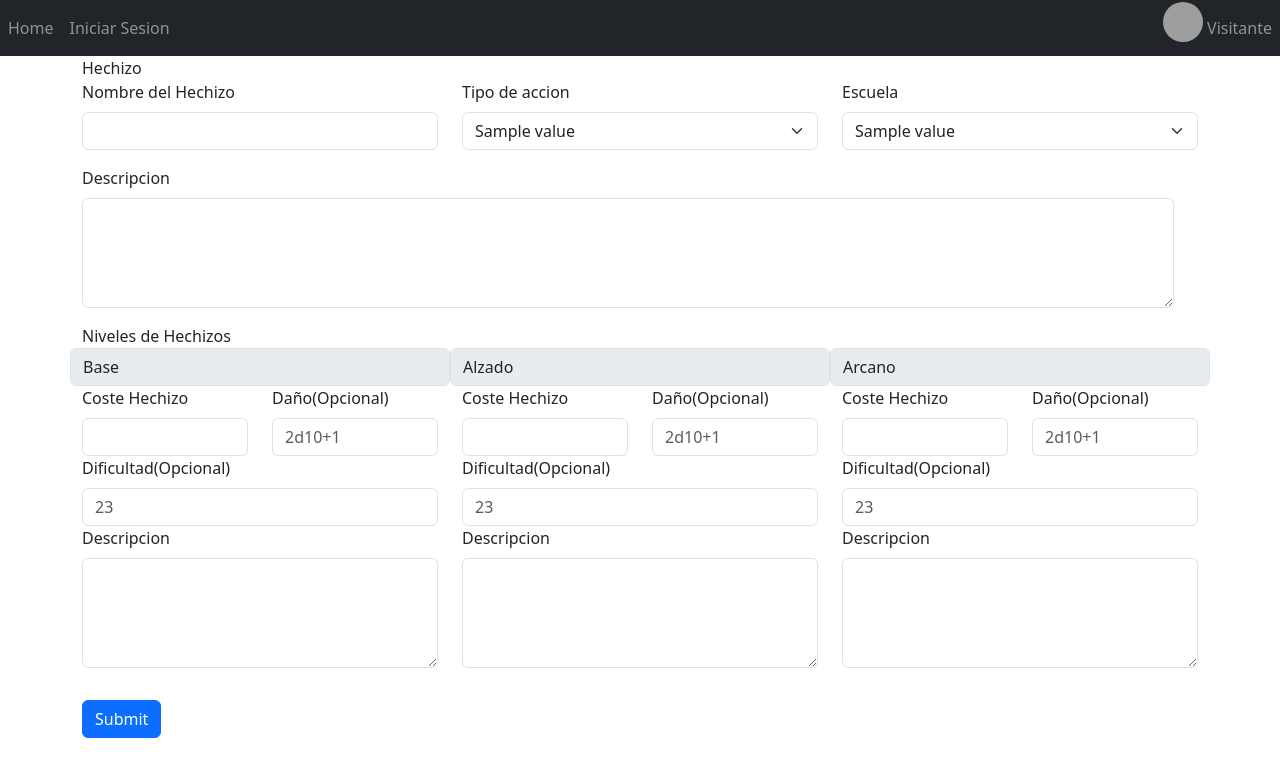
After one commit to pedroporo/webRolPython, a Flask app: template website/templates/hechizos_form.html in a window 1280 px wide. The commit adds this page. Shown: the top 777 px of the page. Run offline with Flask 3, Linux system fonts and the light colour scheme; the template is opened without the code that fills it: most values are stand-ins (such as "Sample title", 1, 10 or a date in 2020); some libraries are stand-ins or nearby versions; grey boxes are pictures that could not be loaded.

Commit message:
Creacion de la clase magia e implementacion

```diff
--- a/website/__init__.py
+++ b/website/__init__.py
@@ -1,5 +1,5 @@
 from flask import Flask
-from pymongo import MongoClient
+from website.MongoDB import get_connection
 
 def create_app():
     app = Flask(__name__)
--- a/website/auth.py
+++ b/website/auth.py
@@ -52,7 +52,7 @@ def login():
 @auth.route('/callback')
 def callback():
     if request.values.get('error'):
-        return request.values['error']
+        return redirect('/')
     discord = create_session(state=session.get('oauth2_state'))
     token = discord.fetch_token(
         TOKEN_URL,
--- a/website/templates/base.html
+++ b/website/templates/base.html
@@ -55,6 +55,9 @@
           <a href="/logout" id="logout" class="nav-item nav-link">
             Cerrar Sesion
           </a>
+          <a href="/hechizos" id="hechizos" class="nav-item nav-link">
+            Hechizos Temporalmente
+          </a>
           <a class="position-absolute end-0 nav-item nav-link" id="profile">
             <img
               src="https://cdn.discordapp.com/avatars/{{user.id}}/{{user.avatar}}"
--- /dev/null
+++ b/website/templates/hechizos.html
@@ -0,0 +1,6 @@
+{% extends 'base.html'%}{% block title %}Hechizos{% endblock %} {%block
+content%}
+<p>
+  <a href="/hechizosAdd" class="btn btn-primary" role="link"> Crear Hechizo </a>
+</p>
+{% endblock %}
--- /dev/null
+++ b/website/templates/hechizos_form.html
@@ -0,0 +1,222 @@
+{% extends 'base.html'%}{% block title %}Creacion de Hechizos{% endblock %}
+{%block content%}
+<form action="/hechizosAdd" method="post">
+  <div class="row" id="hechizo">
+    <a>Hechizo</a>
+    <div class="mb-3 col">
+      <label for="inputName" class="form-label">Nombre del Hechizo</label>
+      <input
+        type="text"
+        class="form-control"
+        id="inputName"
+        name="Nombre_Hechizo"
+      />
+    </div>
+    <div class="mb-3 col">
+      <label for="inputName" class="form-label">Tipo de accion</label>
+      <select
+        class="form-select"
+        aria-label="Seleccion del tipo de accion"
+        name="Accion"
+      >
+        {% for accion in acciones %}
+        <option value="{{ accion.name }}">{{ accion.value }}</option>
+        {% endfor %}
+      </select>
+    </div>
+    <div class="mb-3 col">
+      <label for="inputName" class="form-label">Escuela</label>
+      <select
+        class="form-select"
+        aria-label="Selecciona la escuela"
+        name="Escuela"
+      >
+        {% for escuela in escuelas %}
+        <option value="{{ escuela.name }}">{{ escuela.value }}</option>
+        {% endfor %}
+      </select>
+    </div>
+    <div class="row">
+      <div class="mb-3 col">
+        <label for="descripcion" class="form-label">Descripcion</label>
+        <textarea
+          class="form-control"
+          id="descripcion"
+          name="Descripcion_Hechizo"
+          rows="4"
+        ></textarea>
+      </div>
+    </div>
+  </div>
+
+  <div class="row" id="niveles">
+    <a>Niveles de Hechizos</a>
+    <div class="mb-3 col" id="basico">
+      <div class="row">
+        <input
+          class="form-control"
+          type="text"
+          placeholder="Base"
+          value="Base"
+          name="Nombre_Dificultad_Base"
+          aria-label="Nivel base de hechizo"
+          readonly
+        />
+      </div>
+      <div class="row">
+        <div class="col">
+          <label for="coste" class="form-label">Coste Hechizo</label>
+          <input
+            class="form-control"
+            type="number"
+            name="Coste_Basico"
+            id="coste"
+          />
+        </div>
+        <div class="col">
+          <label for="daño" class="form-label">Daño(Opcional)</label>
+          <input
+            class="form-control"
+            type="text"
+            placeholder="2d10+1"
+            name="Daño_Basico"
+            aria-label="Nivel base de hechizo"
+          />
+        </div>
+        <div class="col">
+          <label for="daño" class="form-label">Dificultad(Opcional)</label>
+          <input
+            class="form-control"
+            type="number"
+            name="Dificultad_Basica"
+            placeholder="23"
+            aria-label="Nivel base de hechizo"
+          />
+        </div>
+      </div>
+      <div class="row">
+        <div class="mb-3 col">
+          <label for="descripcion_basic" class="form-label">Descripcion</label>
+          <textarea
+            class="form-control"
+            id="descripcion"
+            name="Descripcion_dificultad_Base"
+            rows="4"
+          ></textarea>
+        </div>
+      </div>
+    </div>
+    <div class="mb-3 col" id="alzado">
+      <div class="row">
+        <input
+          class="form-control"
+          type="text"
+          placeholder="Alzado"
+          value="Alzado"
+          name="Nombre_Dificultad_Alzado"
+          aria-label="Nivel Medio de hechizo"
+          readonly
+        />
+      </div>
+      <div class="row">
+        <div class="col">
+          <label for="coste" class="form-label">Coste Hechizo</label>
+          <input
+            class="form-control"
+            type="number"
+            name="Coste_Mediano"
+            id="coste"
+          />
+        </div>
+        <div class="col">
+          <label for="daño" class="form-label">Daño(Opcional)</label>
+          <input
+            class="form-control"
+            type="text"
+            name="Daño_Mediano"
+            placeholder="2d10+1"
+            aria-label="Nivel base de hechizo"
+          />
+        </div>
+        <div class="col">
+          <label for="daño" class="form-label">Dificultad(Opcional)</label>
+          <input
+            class="form-control"
+            type="number"
+            placeholder="23"
+            name="Dificultad_Mediana"
+            aria-label="Nivel base de hechizo"
+          />
+        </div>
+      </div>
+      <div class="row">
+        <div class="mb-3 col">
+          <label for="descripcion_med" class="form-label">Descripcion</label>
+          <textarea
+            class="form-control"
+            id="descripcion"
+            name="Descripcion_dificultad_Mediana"
+            rows="4"
+          ></textarea>
+        </div>
+      </div>
+    </div>
+    <div class="mb-3 col" id="arcano">
+      <div class="row">
+        <input
+          class="form-control"
+          type="text"
+          placeholder="Arcano"
+          value="Arcano"
+          name="Nombre_Dificultad_Arcano"
+          aria-label="Nivel Avanzado de hechizo"
+          readonly
+        />
+      </div>
+      <div class="row">
+        <div class="col">
+          <label for="coste" class="form-label">Coste Hechizo</label>
+          <input
+            class="form-control"
+            type="number"
+            name="Coste_Avanzado"
+            id="coste"
+          />
+        </div>
+        <div class="col">
+          <label for="daño" class="form-label">Daño(Opcional)</label>
+          <input
+            class="form-control"
+            type="text"
+            placeholder="2d10+1"
+            name="Daño_Avanzado"
+            aria-label="Nivel avanzado de hechizo"
+          />
+        </div>
+        <div class="col">
+          <label for="daño" class="form-label">Dificultad(Opcional)</label>
+          <input
+            class="form-control"
+            type="number"
+            placeholder="23"
+            name="Dificultad_Avanzada"
+            aria-label="Nivel base de hechizo"
+          />
+        </div>
+      </div>
+      <div class="row">
+        <div class="mb-3 col">
+          <label for="descripcion_av" class="form-label">Descripcion</label>
+          <textarea
+            class="form-control"
+            id="descripcion"
+            name="Descripcion_dificultad_Avanzada"
+            rows="4"
+          ></textarea>
+        </div>
+      </div>
+    </div>
+  </div>
+  <button type="submit" class="btn btn-primary">Submit</button>
+</form>
+{% endblock %}
```
Also changed, not shown: website/MongoDB.py (added, +8 -0 lines), website/models.py (+68 -0 lines), website/views.py (+57 -1 lines), website/templates/personaje_info.html (added).
